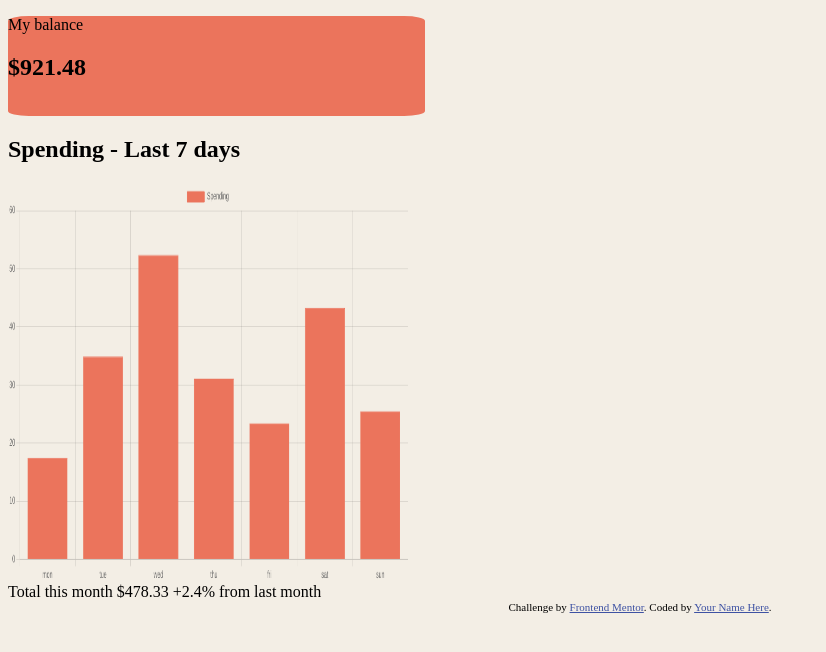
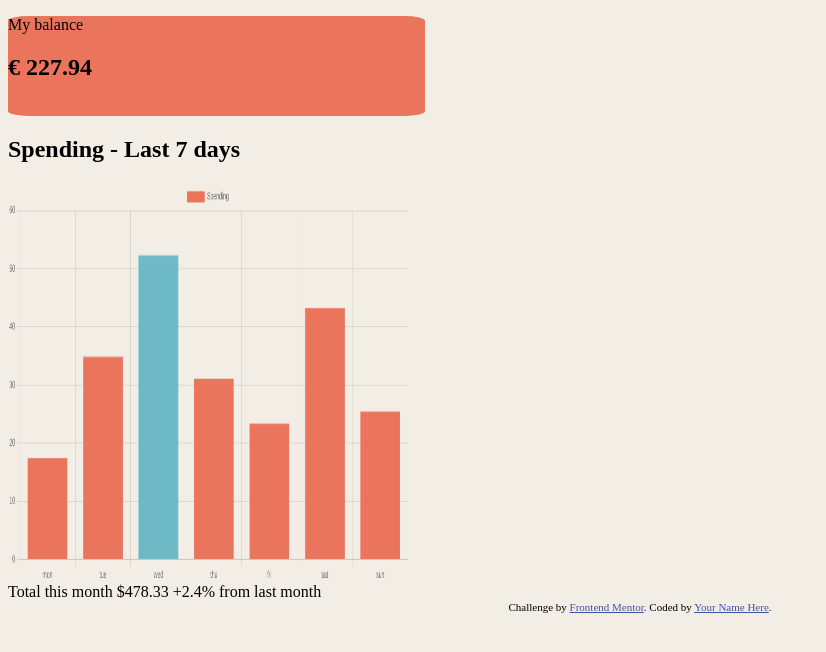
Before and after one commit to sergio-oliveira-br/expenses-chart, a plain HTML site: page index.html in a window 1280 px wide. Shown: the whole page, without its empty margins (0-826 px from the left). Drawn offline with nearby package versions, Linux system fonts and the light colour scheme.

Commit message:
update the sum and colors

```diff
--- a/index.html
+++ b/index.html
@@ -20,7 +20,7 @@
     <div
       class="header">
         <p>My balance</p>
-        <h2>$921.48</h2>
+        <h2 id="sum"></h2>
     </div>
 
     <div>
--- a/script.js
+++ b/script.js
@@ -43,6 +43,18 @@ window.onload = function()
           return item.amount;
       });
 
+      var colors = amounts.map(function(amount, index)
+      {
+            if (amount > 50)
+            {
+                return '#6DB9C6';
+            }
+            else
+            {
+                return '#EB745C';
+            }
+      });
+
       var myChart = new Chart(ctx,
       {
           type: 'bar',
@@ -53,8 +65,8 @@ window.onload = function()
                   [{
                         label: 'Spending',
                         data: amounts,
-                        backgroundColor: '#EB745C',
-                        borderColor: '#EB745C',
+                        backgroundColor: colors,
+                        borderColor: colors,
                         borderWidth: 1,
                   }]
             },
@@ -69,4 +81,15 @@ window.onload = function()
               }
             }
       });
-  }
+
+      //get the sum
+      var sum = 0;
+
+      for (var i = 0; i < amounts.length; i++)
+      {
+          sum += amounts[i];
+      }
+
+      document.getElementById('sum').innerHTML ="€ " + sum;
+
+}
```
